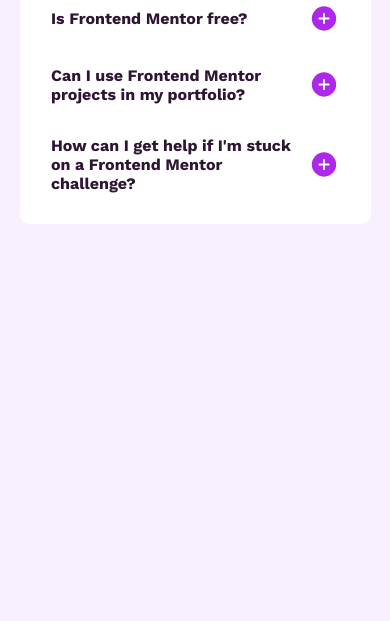
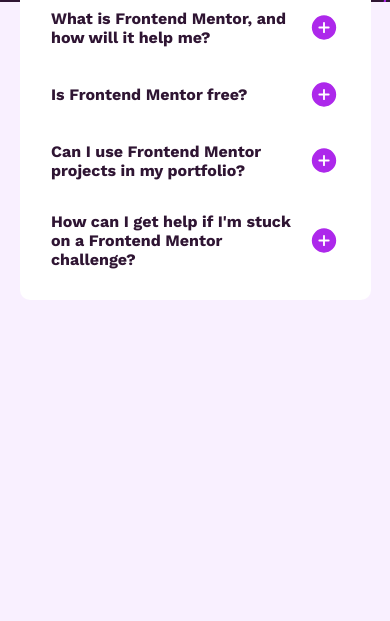
Before and after one commit to tamiressena/frontend-mentor, a plain HTML site: page ex03-faq-accordion/index.html in a window 390 px wide. Shown: the part 223-844 px from the top of the page. Drawn offline with nearby package versions, Linux system fonts and the light colour scheme.

Commit message:
incluir readme

```diff
--- a/ex03-faq-accordion/styles/styles.css
+++ b/ex03-faq-accordion/styles/styles.css
@@ -90,15 +90,16 @@ body {
 
 @media screen and (max-width: 900px){
     body {
-        background-size: 200%;
+        background-size: 260%;
     }
 
     #container {
         padding: 5%;
         width: 90%;
         height: 80%;
-        margin-top: 20%;
+        margin-top: 37%;
         margin-bottom: 20%;
+        line-height: 1.5;
     }
 
     #title {
```
Also changed, not shown: ex03-faq-accordion/Desktop.png (added), ex03-faq-accordion/Mobile.png (added), 1 other file.
